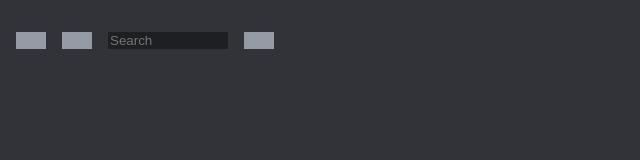
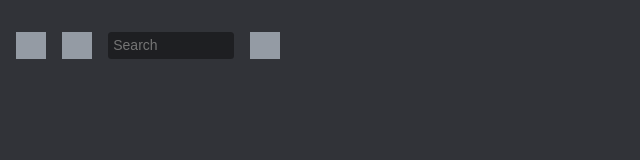
Before and after one commit to Annie-Huang/discord-search-input-css, a website: page index.html in a window 1280 px wide. Shown: the whole page, without its empty margins (0-640 px from the left). Drawn offline with Linux system fonts and the light colour scheme.

Commit message:
add outline style and other adjustment

```diff
--- a/style.css
+++ b/style.css
@@ -3,6 +3,7 @@
   --bg-color-dark: hsl(225, 6.3%, 12.5%);
   --foreground-color: hsl(210, 9.1%, 87%);
   --foreground-color-dark: hsl(214, 8.1%, 61.2%);
+  --outline-color: hsl(200, 100%, 50%);
 }
 
 body {
@@ -30,7 +31,16 @@ body {
   border: none;
   width: 9em;
   transition: width 0.25s;
+  outline: none;
+  border-radius: 0.25em;
+  padding: 0.375em;
+  font-size: 0.875em;
 }
+
+.input:focus-visible {
+  box-shadow: 0 0 0 0.25rem var(--outline-color);
+}
+
 .input:focus {
   width: 15em;
 }
```
